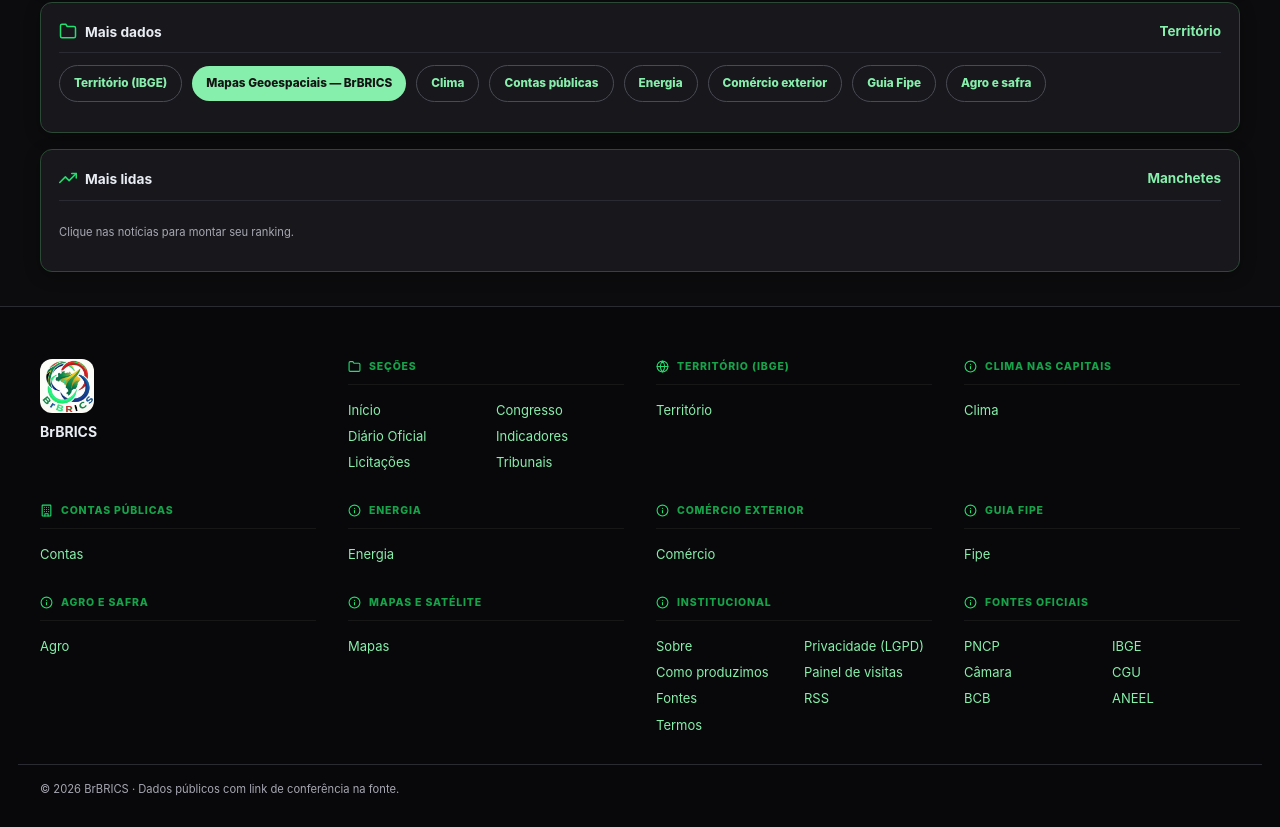
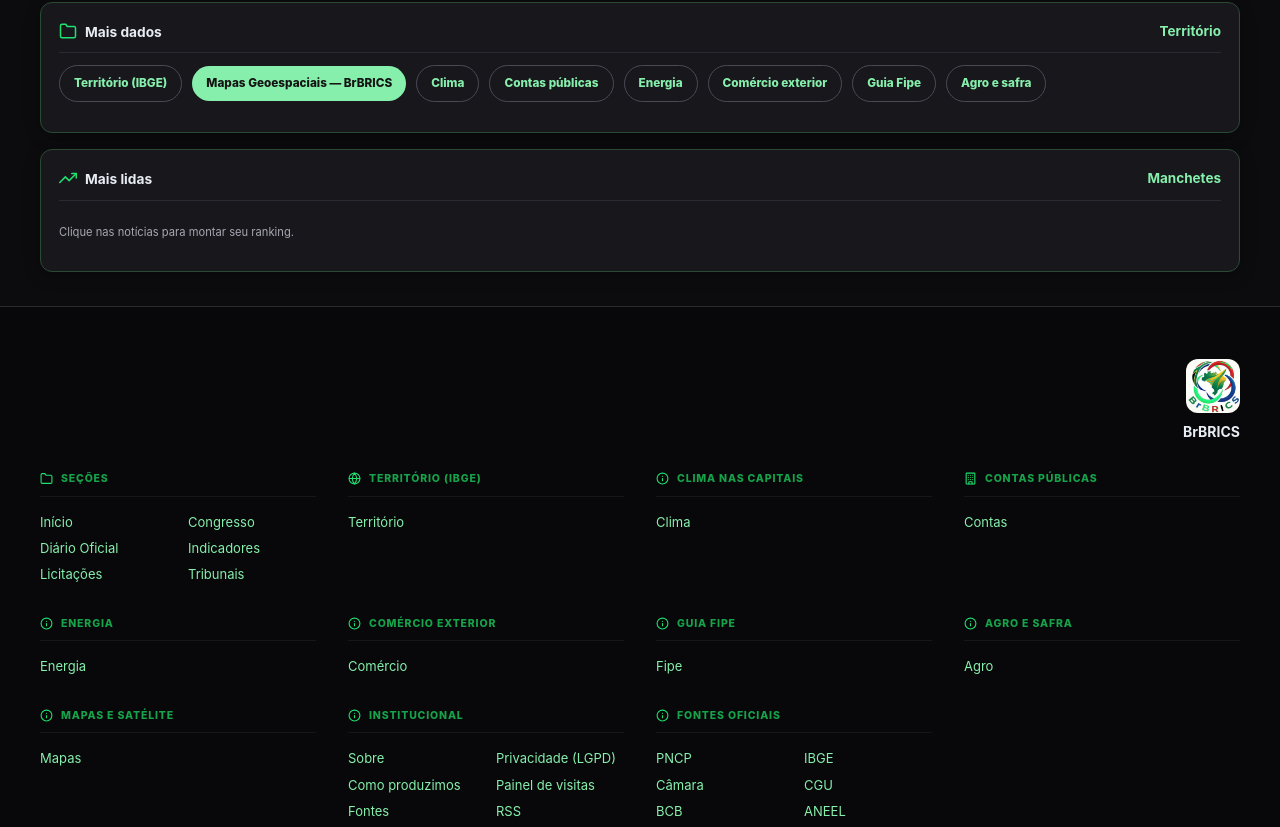
Before and after one commit to luiscadilhac/brbrics, a website: page frontend/index.html in a window 1280 px wide. Shown: the part 1549-2376 px from the top of the page. Drawn offline with Linux system fonts and the light colour scheme; no server answers.

Commit message:
Rodape: logo na coluna da direita

```diff
--- a/frontend/style.css
+++ b/frontend/style.css
@@ -273,7 +273,7 @@ section.card > h2 .nav-ico svg{width:18px;height:18px}
 /* ===== Rodapé com menus ===== */
 .foot-grid{display:grid;grid-template-columns:repeat(4,1fr);gap:28px 32px;padding:32px 22px 8px;max-width:1200px;margin:0 auto;align-items:start}
 /* logo e frase numa linha propria, acima dos grupos de links */
-.f-brand{display:flex;flex-direction:column;gap:8px;align-items:flex-start;max-width:none;padding-bottom:0;margin-bottom:0;border-bottom:none}
+.f-brand{display:flex;flex-direction:column;gap:8px;align-items:flex-end;justify-self:end;grid-column:-2/-1;text-align:right;max-width:none;padding-bottom:0;margin-bottom:0;border-bottom:none}
 .f-brand img{width:54px;height:54px;border-radius:12px;flex:none}
 .f-brand b{color:var(--paper);font-size:14px}
 .f-brand p{margin:6px 0 0;font-size:13px;color:var(--muted)}
```
